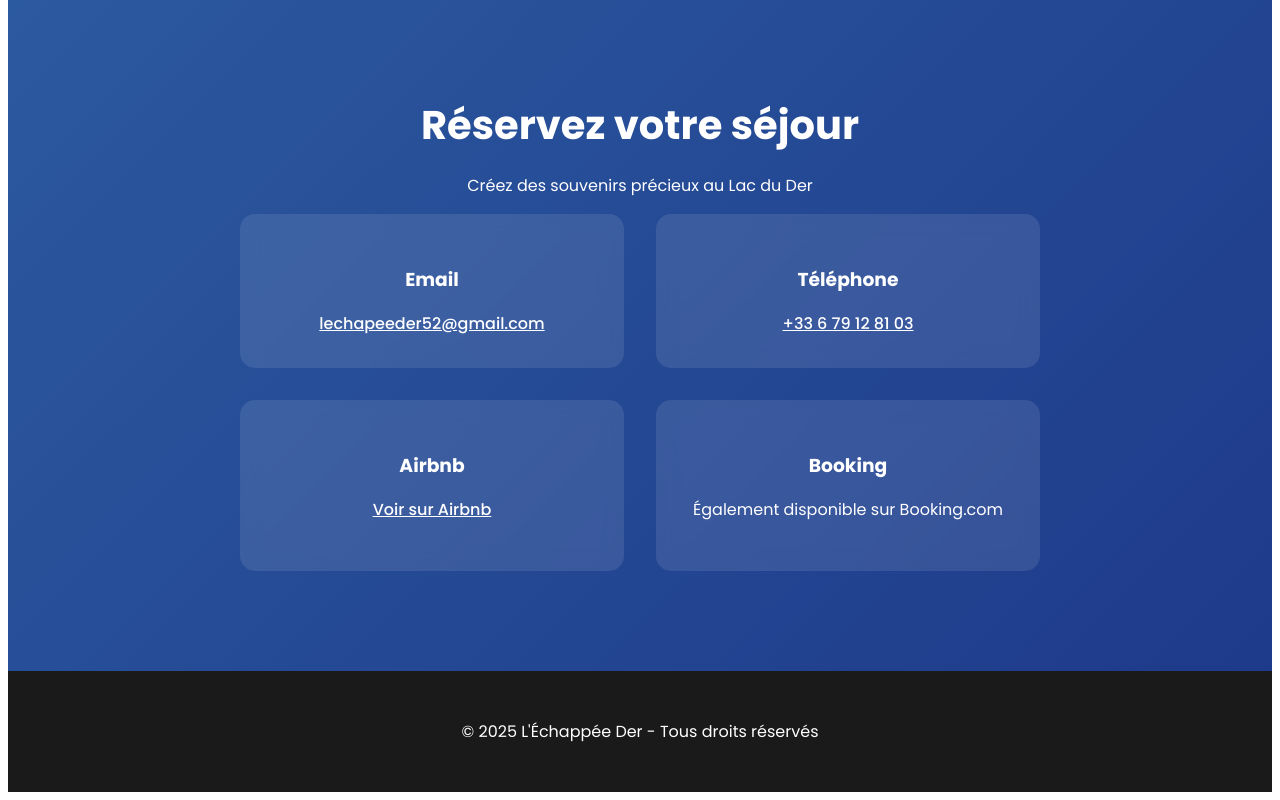
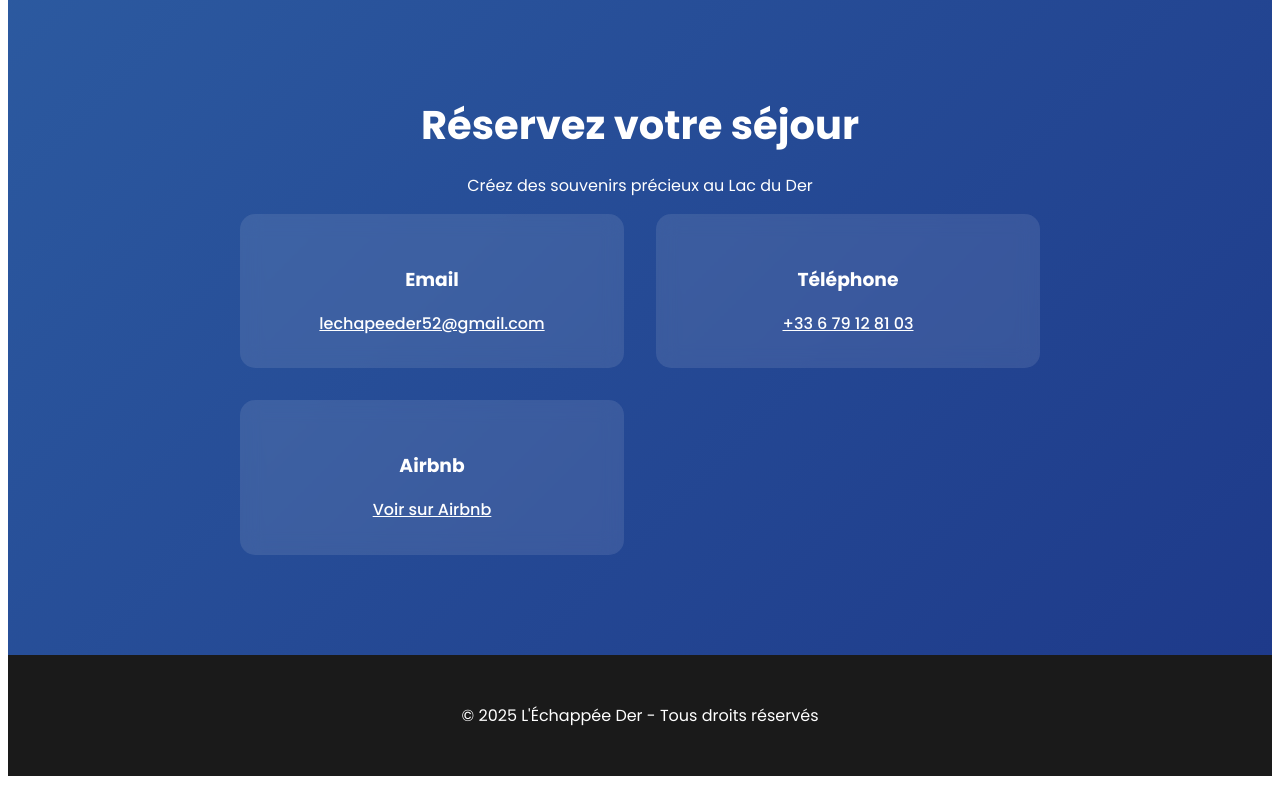
Before and after one commit to adrien914/echapee_du_der, a plain HTML site: page index.html in a window 1280 px wide. Shown: the part 4401-5201 px from the top of the page. Drawn offline with Linux system fonts and the light colour scheme.

Commit message:
Update index.html

```diff
--- a/index.html
+++ b/index.html
@@ -254,10 +254,6 @@
                         <h3>Airbnb</h3>
                         <a href="https://airbnb.com/h/lechapee5277" target="_blank">Voir sur Airbnb</a>
                     </div>
-                    <div class="contact-item">
-                        <h3>Booking</h3>
-                        <p>Également disponible sur Booking.com</p>
-                    </div>
                 </div>
             </div>
         </section>
```
